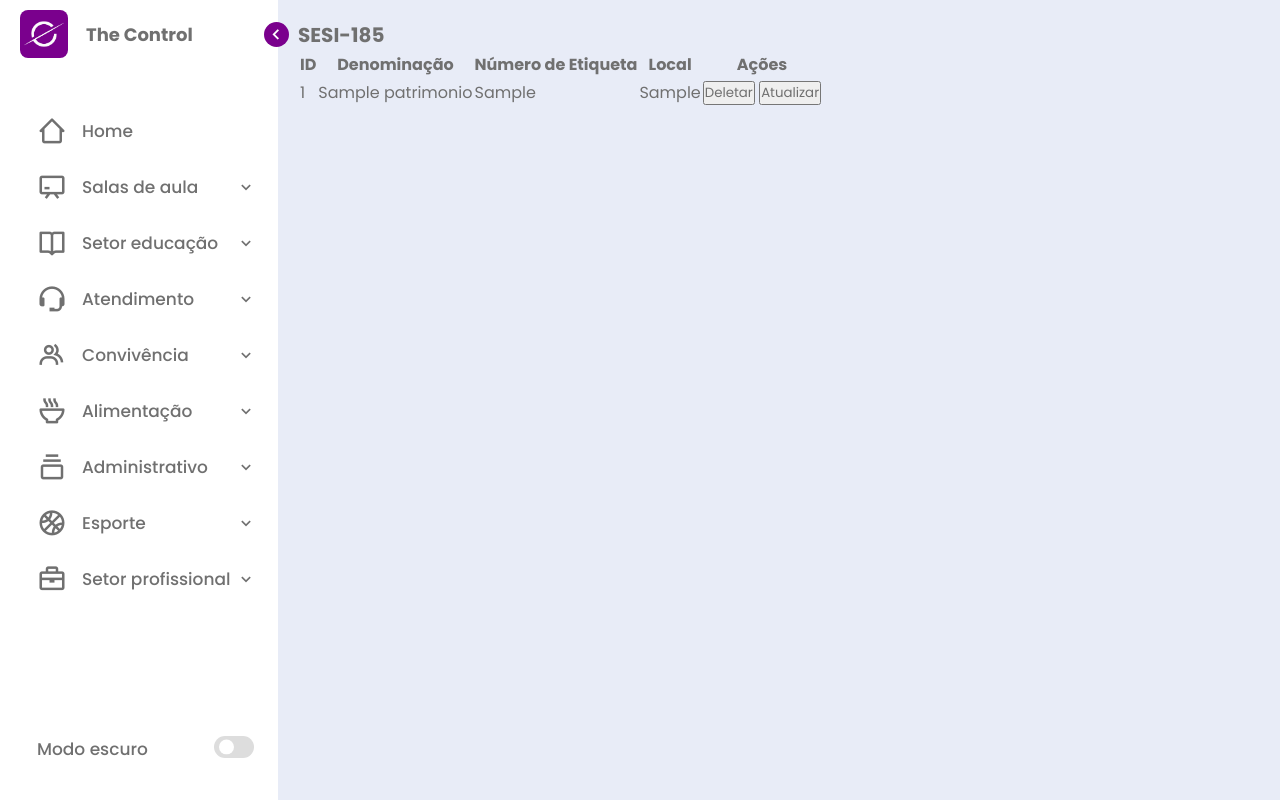
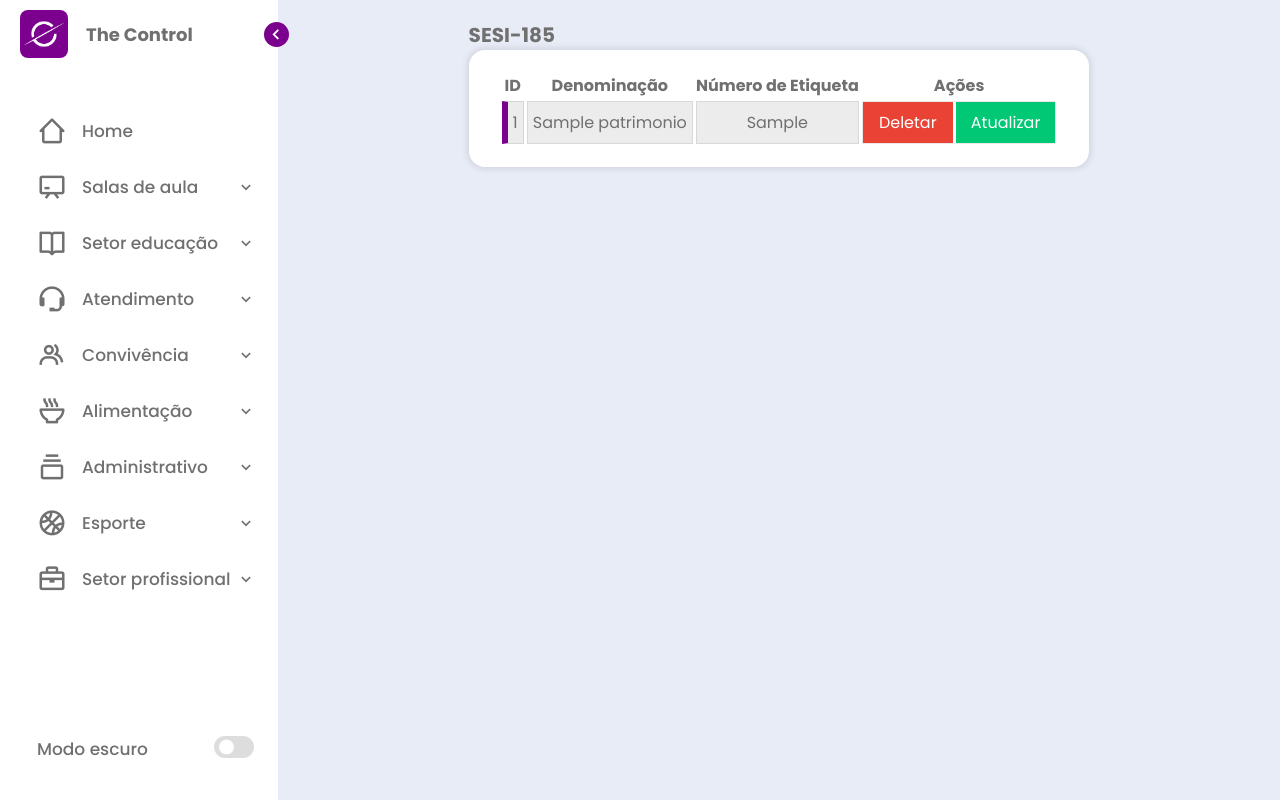
Before and after one commit to victoriasv07/the_control, a Flask app: template templates/sistema/layout.html in a window 1280 px wide. Run offline with Flask 3, Linux system fonts and the light colour scheme; the template is opened without the code that fills it: values that come from a table or form of the project are taken from there, others are empty; tables that the repository leaves empty hold one stand-in row (values such as "Sample post").

Commit message:
✔️modificação -  conectividade entre blueprints users e admin ✔️Modificação - frontend de tabelas dinâmicas feito. Adição de botões delete e atualizar.

```diff
--- a/app.py
+++ b/app.py
@@ -2,27 +2,32 @@ from flask import Flask
 from flask_login import LoginManager
 from config.config import Config
 from models.model import db
+from datetime import timedelta
+from dotenv import load_dotenv
+import os
 
 # Define login_manager fora da função create_app
 login_manager = LoginManager()
 
 def create_app():
     app = Flask(__name__)
-    app.secret_key = "Abacaxi"
-
+    load_dotenv()
+    app.secret_key = os.getenv("SECRET_KEY")
     app.config.from_object(Config)
+    app.config['PERMANENT_SESSION_LIFETIME'] = timedelta(minutes=480)
 
     # Inicializar as extensões
     db.init_app(app)
     login_manager.init_app(app)
 
     # Importação das blueprints
-    from user import bp_user
-    from admin import bp_admin
+    from server.pages.user import bp_user # Corrigido
+    from server.pages.admin import bp_admin
+
+
     # Registrar os blueprints
     app.register_blueprint(bp_user)
     app.register_blueprint(bp_admin)
-
 
     # Define o loader do usuário
     from models.model import Usuario, Admin
@@ -33,6 +38,7 @@ def create_app():
             return user
         admin = Admin.query.get(int(user_id))
         return admin
+
     return app
 
 if __name__ == "__main__":
--- a/config/config.py
+++ b/config/config.py
@@ -1,5 +1,5 @@
 from flask_sqlalchemy import SQLAlchemy
-
+import os
 class Config():
-    SQLALCHEMY_DATABASE_URI = 'mysql+pymysql://root:5e5i#123@localhost/projeto'
+    SQLALCHEMY_DATABASE_URI = os.getenv("DATABASE_URL")
     SQLALCHEMY_TRACK_MODIFICATIONS = False
--- /dev/null
+++ b/server/pages/admin/__init__.py
@@ -0,0 +1,5 @@
+from flask import Blueprint
+
+bp_admin = Blueprint('admin', __name__, url_prefix='/admin')
+
+from .route import *
--- a/admin.py
+++ b/server/pages/admin/route.py
@@ -6,16 +6,16 @@ bp_admin = Blueprint("admin", __name__)
 
 @bp_admin.route("/admin/home")
 def admin_home():
-    return render_template()
+    return "pagina do adm"
 
-@bp_admin.route("/usuario/autorizacao", methods=["GET"])
+@bp_admin.route("/admin/auth", methods=["GET"])
 def autorizacao_usuario_view():
     infos_usuarios = Cadastro.query.all()
     return render_template("./sistema/autorizacao_usuario.html", infos_usuarios=infos_usuarios)
 
 
     ##rota de autorização de usuario - troca de infos para outra tabela usuario
-@bp_admin.route("/usuario/autorizacao/<int:id>", methods=["POST"])
+@bp_admin.route("/usuario/auth/<int:id>", methods=["POST"])
 def autorizacao_usuario(id):
     autorizacao_usuario_selecionado = Cadastro.query.get(id)
 
--- /dev/null
+++ b/server/pages/landingpage/__init__.py
@@ -0,0 +1,5 @@
+from flask import Blueprint
+
+bp_site = Blueprint('site', __name__, url_prefix='/')
+
+from .route import *
--- /dev/null
+++ b/server/pages/user/__init__.py
@@ -0,0 +1,5 @@
+from flask import Blueprint
+
+bp_user = Blueprint('user', __name__)
+
+from .route import *
--- a/user.py
+++ b/server/pages/user/route.py
@@ -8,6 +8,7 @@ bp_user = Blueprint("user", __name__)
 @bp_user.route("/sistema")
 @login_required
 def index():
+
     return render_template("./sistema/layout.html")
 
 @bp_user.route('/logout')
@@ -28,7 +29,7 @@ def login_usuario():
             return redirect(url_for("user.index"))
         if admin:
             login_user(admin)
-            return "Admin logado"
+            return redirect(url_for("admin.admin_home"))
         else:
             return "CPF ou Email errados"
     return render_template("./sistema/login.html")
@@ -46,7 +47,7 @@ def forms_acesso():
         novo_usuario = Cadastro(nome=nome, cpf=cpf, telefone=telefone, email=email, mensagem=mensagem)
         db.session.add(novo_usuario)
         db.session.commit()
-        return "Concluido"
+        return redirect(url_for("login_usuario"))
     return render_template("./sistema/cadastro.html")
 
 #rota para filtrar salas a partir da navbar
--- a/static/css/main.css
+++ b/static/css/main.css
@@ -99,6 +99,9 @@ body{
     width: calc(100% - 278px);
     height: 100%;
     background-color: var(--corBackBody);
+    overflow-y: scroll;
+    display: flex;
+    justify-content: center;
 }
 
 .home.close{
--- /dev/null
+++ b/static/css/patrimonio.css
@@ -0,0 +1,89 @@
+:root{
+    /* ==== CORES ==== */
+    --corBackBody: #e8ecf7;
+    --corSideBar: #fff;
+    --corFonte: #707070;
+    --corToggleInput: #ddd;
+    --corPrimaria: rgba(122, 0, 141, 1);
+    --corSucess: #00c875;
+    --corDelete: #ea4335;
+
+    /* ==== TRANSICOES ==== */
+    --tran-3: .3s ease;
+    --tran-4: .4s ease;
+    --tran-5: .5s ease;
+}
+
+:root.dark{
+    --corBackBody: #1f2020;
+    --corSideBar: #242526;
+    --corFonte: #ccc;
+    --corToggleInput: #ddd;
+}
+
+.tabela{
+    background-color: var(--corSideBar);
+    border-radius: 16px;
+    padding: 20px 30px;
+    -webkit-box-shadow: 0px 0px 6px 2px rgba(0,0,0,0.1);
+    -moz-box-shadow: 0px 0px 6px 2px rgba(0,0,0,0.1);
+    box-shadow: 0px 0px 6px 2px rgba(0,0,0,0.1);
+    border-spacing: 3px;
+}
+
+.tabela-header{
+
+}
+
+.tabela-linha{
+    text-align: left;
+}
+
+.tabela-coluna.etq{
+    text-align: center !important;
+}
+
+.tabela-coluna{
+    background-color: rgba(0, 0, 0, 0.075);
+    padding: 8px 5px;
+    border: 1px solid rgba(0, 0, 0, 0.085);
+}
+
+.tabela-coluna.id{
+    border-left: 6px solid var(--corPrimaria)
+}
+
+.tabela-coluna.btns{
+    display: flex;
+    flex-direction: row;
+    height: 100%;
+    padding: 0 !important;
+    gap: 3px;
+    background-color: transparent;
+}
+
+.btn-deletar, .btn-atualizar{
+    border: none;
+    color: var(--corSideBar);
+    padding: 8px 15px;
+    min-width: 90px;
+    transition-duration: .2s;
+    font-size: 16px;
+}
+
+.btn-deletar:hover, .btn-atualizar:hover{
+    filter: brightness(1.2);
+    cursor: pointer;
+}
+
+.btn-deletar:active, .btn-atualizar:active{
+    transform: scale(0.95);
+}
+
+.btn-deletar{
+    background-color: var(--corDelete);
+}
+
+.btn-atualizar{
+    background-color: var(--corSucess);
+}
--- a/templates/sistema/layout.html
+++ b/templates/sistema/layout.html
@@ -4,6 +4,7 @@
     <meta charset="UTF-8">
     <meta name="viewport" content="width=device-width, initial-scale=1.0">
     <link rel="stylesheet" href="../../static/css/main.css">
+    <link rel="stylesheet" href="../../static/css/patrimonio.css">
     <link rel="icon" href="../../static/img/iconefp.png">
     <link href='https://unpkg.com/boxicons@2.1.4/css/boxicons.min.css' rel='stylesheet'>
     <title>The Control</title>
@@ -14,32 +15,30 @@
         <section class="home">
             <div class="home-conteudo">
                 <h1 style="font-size: 20px;">SESI-185</h1>
-                <table class="table table-striped">
-                    <thead>
+                <table class="tabela">
+                    <thead class="tabela-header">
                         <tr>
                             <th>ID</th>
                             <th>Denominação</th>
                             <th>Número de Etiqueta</th>
-                            <th>Local</th>
                             <th>Ações</th>
                         </tr>
                     </thead>
                     <tbody>
                         {% if patrimonios %}
                             {% for patrimonio in patrimonios %}
-                            <tr>
-                                <td>{{ patrimonio.id }}</td>
-                                <td>{{ patrimonio.denominacao_de_imobiliario }}</td>
-                                <td>{{ patrimonio.numero_de_etiqueta }}</td>
-                                <td>{{ patrimonio.local }}</td>
-                                <td>
+                            <tr class="tabela-linha">
+                                <td class="tabela-coluna id">{{ patrimonio.id }}</td>
+                                <td class="tabela-coluna">{{ patrimonio.denominacao_de_imobiliario }}</td>
+                                <td class="tabela-coluna etq">{{ patrimonio.numero_de_etiqueta }}</td>
+                                <td class="tabela-coluna btns">
                                     <form action="{{ url_for('user.deletar_patrimonio') }}" method="post" style="display:inline;">
                                         <input type="hidden" name="patrimonio_id" value="{{ patrimonio.id }}">
-                                        <button type="submit" class="btn btn-danger btn-sm">Deletar</button>
+                                        <button type="submit" class="btn-deletar">Deletar</button>
                                     </form>
                                     <form action="{{ url_for('user.atualizar_patrimonio') }}" method="post" style="display:inline;">
                                         <input type="hidden" name="patrimonio_id" value="{{ patrimonio.id }}">
-                                        <button type="submit" class="btn btn-warning btn-sm">Atualizar</button>
+                                        <button type="submit" class="btn-atualizar">Atualizar</button>
                                     </form>
                                 </td>
                             </tr>
```
Also changed, not shown: documents/ambientes.txt (renamed from ambientes.txt), server/__init__.py (added), server/pages/__init__.py (added), server/pages/landingpage/route.py (renamed from api_site.py), 1 other file.
